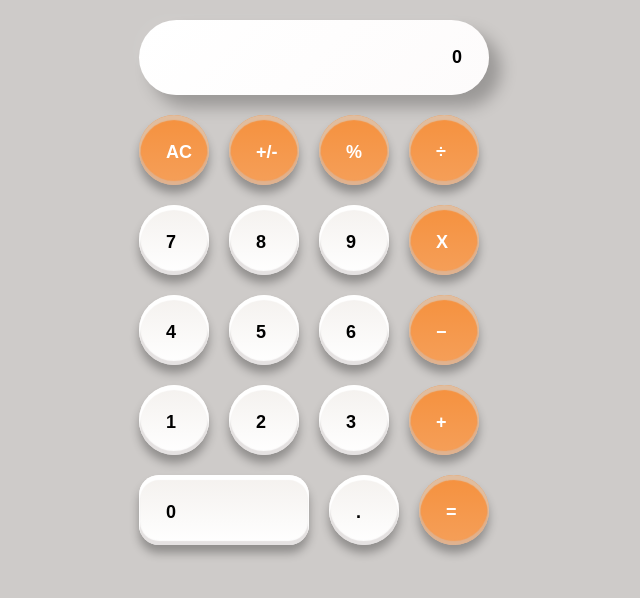
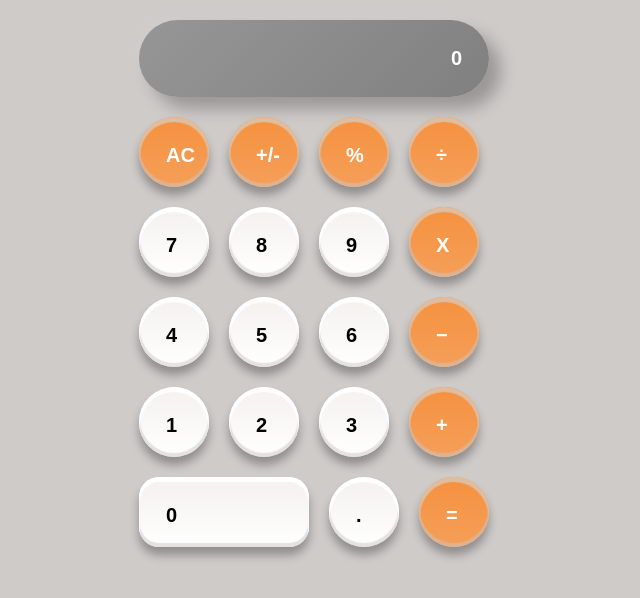
Before and after one commit to guillainbisimwa/React-calculator, a React (Create React App) app: page / in a window 1280 px wide. Shown: the top 598 px of the page, without its empty margins (316-956 px from the left). Built offline with nearby package versions, Linux system fonts and the light colour scheme.

Commit message:
Present the result with a white and bold text

```diff
--- a/src/index.css
+++ b/src/index.css
@@ -31,7 +31,7 @@ body {
 .text {
   padding: 27px;
   font-weight: bold;
-  font-size: large;
+  font-size: 20px;
 }
 
 .button::after {
@@ -64,12 +64,13 @@ body {
 
 .element {
   margin: 0 20px 20px 0;
-  background: linear-gradient(-45deg, rgb(253 251 251), rgb(255 255 255));
+  background: linear-gradient(-45deg, gray, #969696);
   box-shadow: 12px 12px 16px 0 rgb(0 0 0 / 25%),
     -8px -8px 12px 0 rgb(255 255 255 / 3%);
   border-radius: 50px;
   display: flex;
   justify-content: flex-end;
+  color: #fff;
 }
 
 .btn-primary {
```
